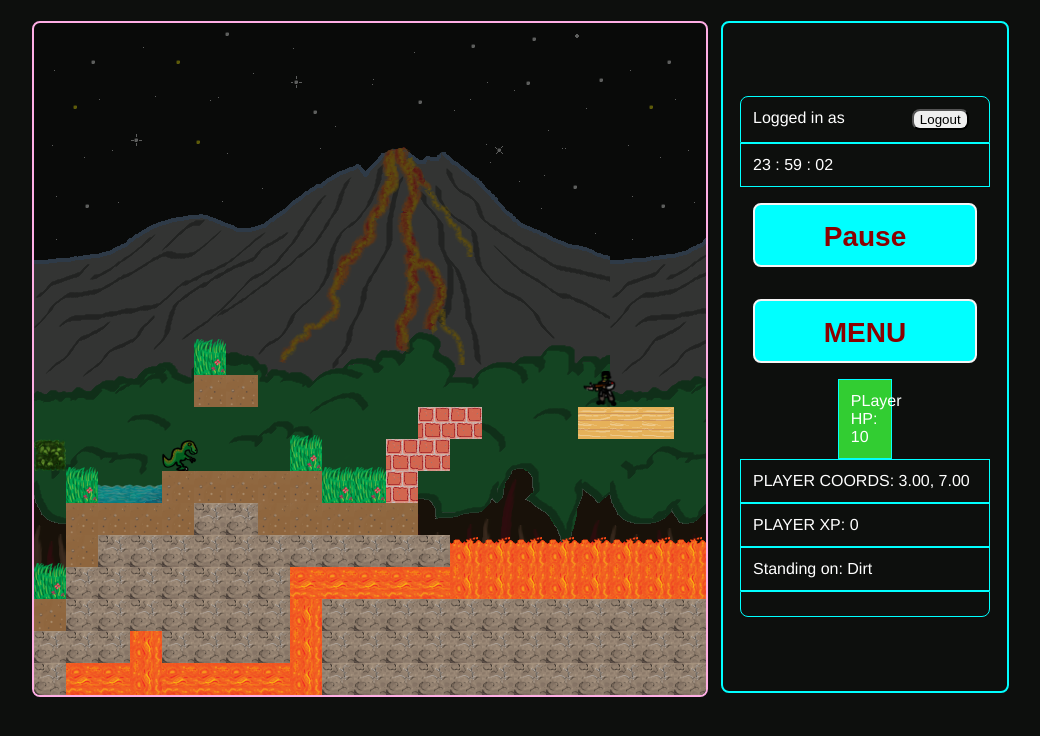
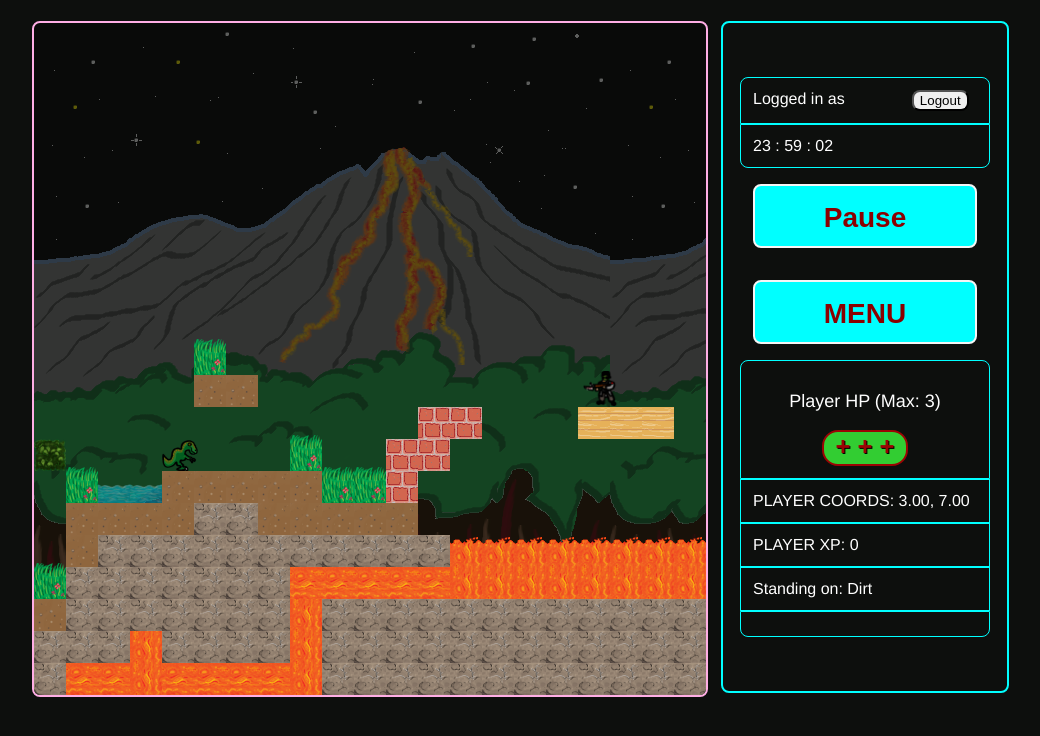
Before and after one commit to dan-atack/BlockLand, a website: page public/index.html in a window 1280 px wide. Both pictures are taken after a click on the button "Start New Game". Shown: the whole page, without its empty margins (102-1142 px from the left). Drawn offline with Linux system fonts and the light colour scheme; no server answers.

Commit message:
refined initial HP values for player and boss, and improved look-and-feel of HP display element

```diff
--- a/public/scripts/app.js
+++ b/public/scripts/app.js
@@ -87,10 +87,12 @@ class App {
         this.renderElement('sidebar-top', 'div', 'sidebar', document.getElementById('sidebar'), 'top');
         this.renderElement('userName', 'span', 'username', document.getElementById('sidebar-top'));
         this.renderButton('logout', 'logout', 'Logout', 'sidebar-top', handleLogout);
-        this.renderElement('clock', 'span', 'sidebar', document.getElementById('sidebar'), 'clock');
+        this.renderElement('clock', 'span', 'sidebar', document.getElementById('sidebar'), 'bottom');
         this.renderButton('pauseButton', 'sidebar-button', 'Pause', 'sidebar', this.pauseButtonHandler);
         this.renderButton('inGameMenuButton', 'sidebar-button', 'MENU', 'sidebar', this.inGameMenuHandler);
-        this.renderElement('playerHP', 'div', 'sidebar', document.getElementById('sidebar'));
+        this.renderElement('playerHPBox', 'div', 'healthbar-box', document.getElementById('sidebar'), 'top');
+        this.renderText('playerHPBox', 0, 0, 18, 'Player HP:');
+        this.renderElement('playerHP', 'div', 'healthbar', document.getElementById('playerHPBox'));
         this.renderElement('playerCoords', 'span', 'sidebar', document.getElementById('sidebar'));
         this.renderElement('playerXP', 'span', 'sidebar', document.getElementById('sidebar'));
         this.renderElement('playerStandingOnBlockType', 'span', 'sidebar', document.getElementById('sidebar'));
--- a/public/scripts/boss.js
+++ b/public/scripts/boss.js
@@ -1,5 +1,5 @@
 class Boss extends Baddie {
-  constructor(root, xStart, yStart, baddieType = 1003, baddieSerial, xRange, hitpoints=10) {
+  constructor(root, xStart, yStart, baddieType = 1003, baddieSerial, xRange, hitpoints=5) {
     super(root, xStart, yStart, (baddieType = 1003), baddieSerial, xRange, hitpoints);
     this.domElement.classList.add('boss');
     this.patrolInterval = 9;
--- a/public/scripts/components/text.js
+++ b/public/scripts/components/text.js
@@ -13,7 +13,7 @@ class Text {
     this.domElement.style.bottom = `${y * BLOCK_WIDTH}px`;
     this.domElement.style.fontSize = `${size}px`;
     this.domElement.innerText = text;
-    this.domElement.id = this.text.split(' ')[0];
+    this.domElement.id = `text-${this.text.split(' ')[0]}`;
     this.domElement.style.zIndex = 1000;
     this.domElement.classList.add(this.messageClass);
     this.root.appendChild(this.domElement);
--- a/public/scripts/engine.js
+++ b/public/scripts/engine.js
@@ -42,6 +42,7 @@ class Engine {
     this.theTime = new Date();
     // All Engine-controlled sidebar elements are defined here:
     this.clock = document.getElementById('clock');
+    this.displayPlayerHPLabel = document.getElementById('text-Player');
     this.displayPlayerHP = document.getElementById('playerHP');
     this.displayPlayerCoords = document.getElementById('playerCoords');
     this.displayPlayerStandingOn = document.getElementById('playerStandingOnBlockType');
@@ -423,12 +424,22 @@ class Engine {
   }
 
   updateSidebarDisplays = () => {
+    // Show each player HP as a heart:
+    let healthHearts = '';
+    for (let i = 0; i < this.player.currentHP; i++) {
+      healthHearts += ' + ';
+    };
+    // Determine colour of HP display element based on player's health percentage:
+    let hpColor = this.player.currentHP / this.player.maxHP > 0.7 ?
+    'limegreen' : this.player.currentHP / this.player.maxHP > 0.4 ?
+    'yellow' :
+    'red';
     this.displayPlayerCoords.innerText = `PLAYER COORDS: ${this.player.x.toFixed(2)}, ${this.player.y.toFixed(2)}`;
     this.displayPlayerStandingOn.innerText = `Standing on: ${this.player.standingOn.name}`;
-    this.displayPlayerHP.innerText = `PLayer HP: ${this.player.currentHP}`;
-    this.displayPlayerHP.style.width = `${this.player.currentHP}%`;
-    this.displayPlayerHP.style.backgroundColor = 'limegreen';
-    this.displayPlayerHP.style.alignSelf = 'left';
+    this.displayPlayerHPLabel.innerText = `Player HP (Max: ${this.player.maxHP})`;
+    this.displayPlayerHP.innerText = `${healthHearts}`;
+    this.displayPlayerHP.style.width = `${this.player.currentHP * 10}%`;
+    this.displayPlayerHP.style.backgroundColor = hpColor;
   }
 
   // In case, in answer to the question 'would you like to play again?'... the user has selected... YES:
@@ -569,6 +580,7 @@ class Engine {
     this.clock = document.getElementById('clock');
     this.displayPlayerCoords = document.getElementById('playerCoords');
     this.displayPlayerStandingOn = document.getElementById('playerStandingOnBlockType');
+    this.displayPlayerHPLabel = document.getElementById('text-Player');
     this.displayPlayerHP = document.getElementById('playerHP');
     this.resetButton = document.getElementById('resetButton');
   }
--- a/public/scripts/player.js
+++ b/public/scripts/player.js
@@ -1,7 +1,7 @@
 // The Player Class! You'll start out as a little sprite and maybe eventually you'll be able to move. If you're good.
 // Addendum: Who would have thought moving would be so hard!
 class Player extends Sprite {
-  constructor(root, xStart, yStart, hitpoints=10) {
+  constructor(root, xStart, yStart, hitpoints=3) {
     super(root, xStart, yStart, hitpoints);
     this.domElement.src = './assets/sprites/player.png';
     this.domElement.style.left = `${this.x * PLAYER_WIDTH}px`;
@@ -136,6 +136,7 @@ class Player extends Sprite {
       (this.medium.properties.length > 0 &&
         this.medium.properties.includes('lethal'))
     ) {
+      this.currentHP = 0;
       this.handleDeath('terrain');
       }
     // Call Sprite-class collision-damage calculation method:
--- a/scss/styles.scss
+++ b/scss/styles.scss
@@ -251,6 +251,33 @@ body {
   border: 1px solid cyan;
 }
 
+.healthbar-box {
+  color: white;
+  font-family: 'Franklin Gothic Medium', 'Arial Narrow', Arial, sans-serif;
+  width: ($world-width-in-blocks * $block-width / 3) + ($block-width * 3 / 4);
+  padding: 12px 0px;
+  border: 1px solid cyan;
+  text-align: center;
+  justify-content: center;
+  align-items: center;
+  display: flex;
+  flex-direction: column;
+}
+
+.healthbar {
+  padding: 0px 4px 0px 4px;
+  margin: 0px;
+  text-align: center;
+  height: 32px;
+  max-width: $world-width-in-blocks * $block-width / 3;
+  border: 2px solid rgb(155, 4, 4);
+  color: rgb(155, 4, 4);
+  font-weight: bolder;
+  font-size: 1.6em;
+  text-shadow: 1px 1px black;
+  border-radius: 16px;
+}
+
 .username {
   max-width: 50%;
   color: white;
```
Also changed, not shown: changelog.md, public/css/styles.css.
